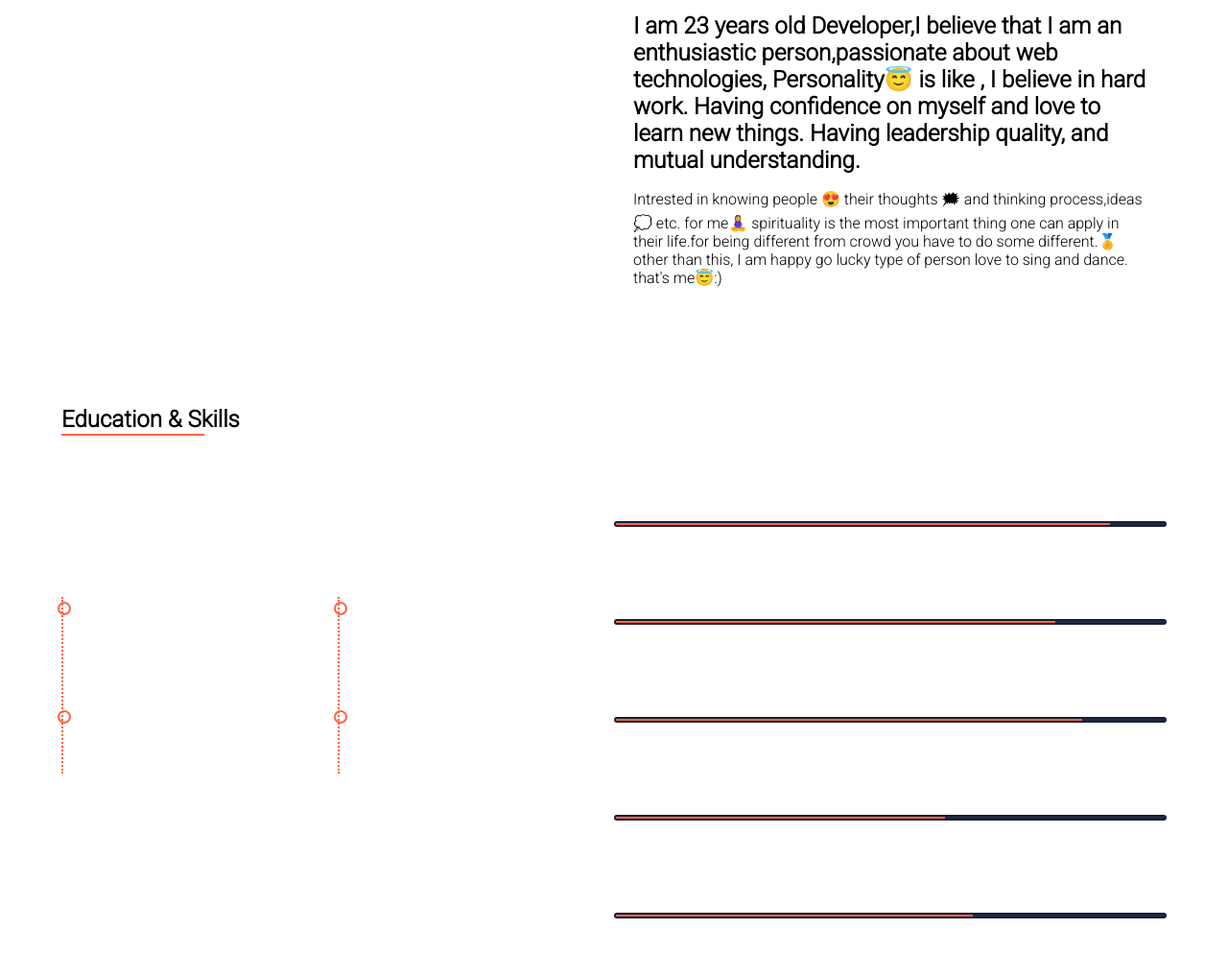
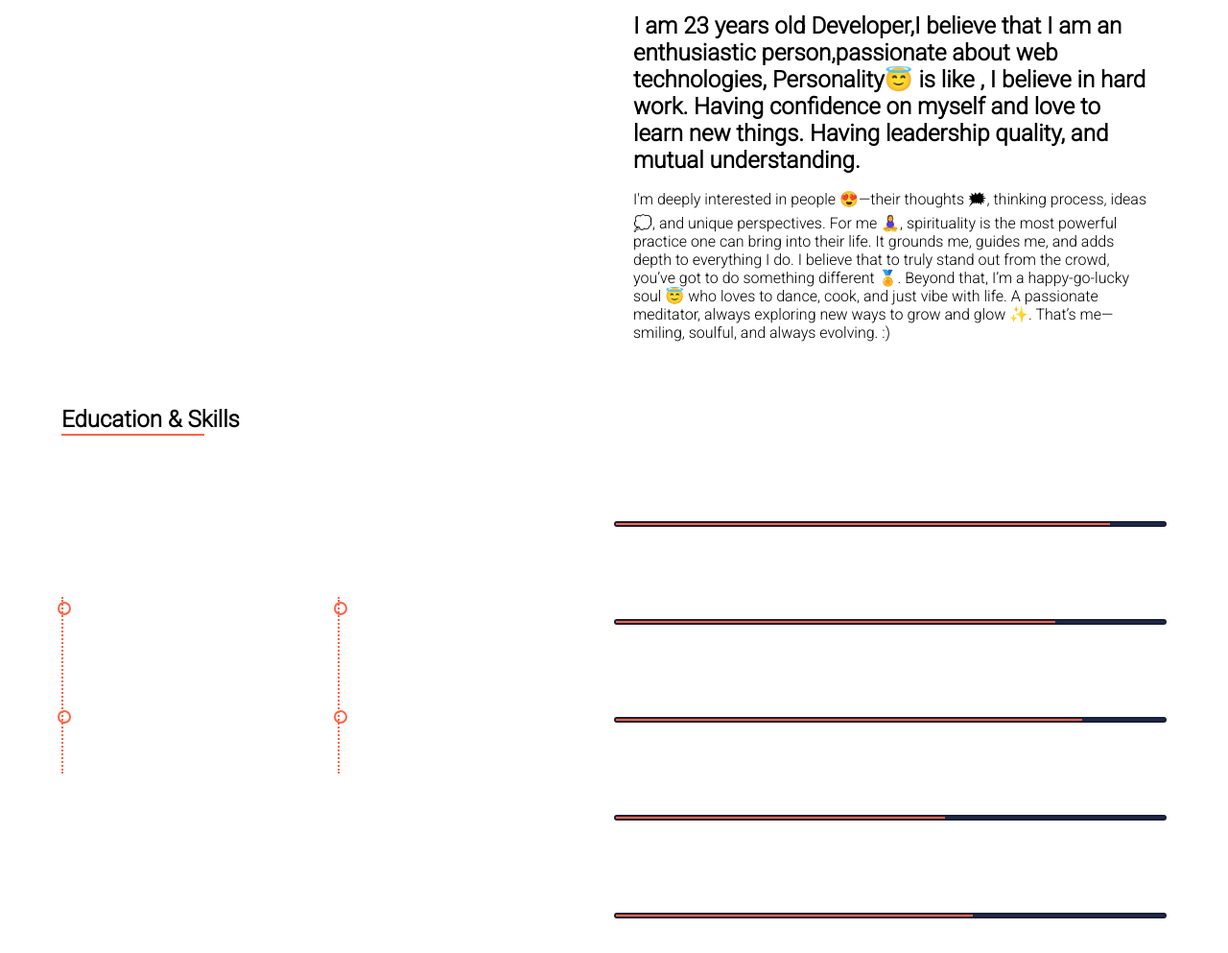
Before and after one commit to swapnilbhakare/swapnilbhakare.github.io, a plain HTML site: page index.html in a window 1280 px wide. Shown: the part 795-1788 px from the top of the page at 96% size. Drawn offline with nearby package versions, Linux system fonts and the light colour scheme; a script that the page names is missing.

Commit message:
update about

```diff
--- a/index.html
+++ b/index.html
@@ -100,11 +100,9 @@
             new things. Having leadership quality, and mutual understanding.
           </h3>
           <p data-aos="fade-left">
-            Intrested in knowing people 😍 their thoughts 🗯 and thinking
-            process,ideas💭 etc. for me🧘‍♀️ spirituality is the most important
-            thing one can apply in their life.for being different from crowd you
-            have to do some different.🏅 other than this, I am happy go lucky
-            type of person love to sing and dance. that's me😇:)
+            I'm deeply interested in people 😍—their thoughts 🗯, thinking process, ideas 💭, and unique perspectives. For me 🧘‍♀️, spirituality is the most powerful practice one can bring into their life. It grounds me, guides me, and adds depth to everything I do. I believe that to truly stand out from the crowd, you’ve got to do something different 🏅.
+
+            Beyond that, I’m a happy-go-lucky soul 😇 who loves to dance, cook, and just vibe with life. A passionate meditator, always exploring new ways to grow and glow ✨. That’s me—smiling, soulful, and always evolving. :)
           </p>
         </div>
       </div>
```
